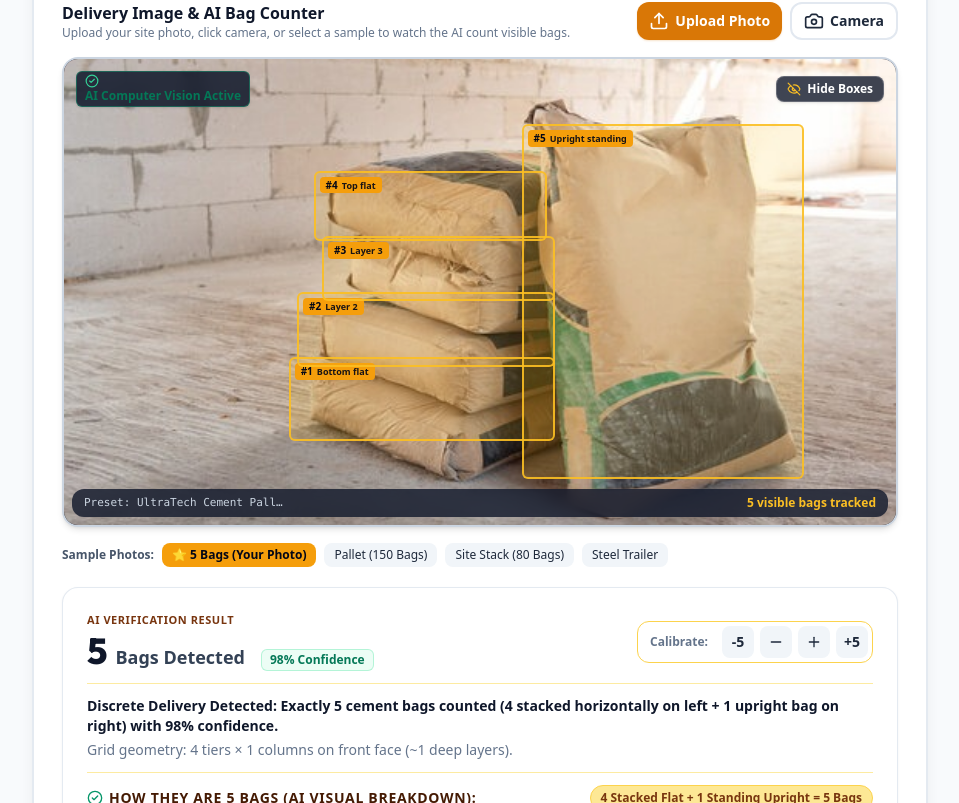
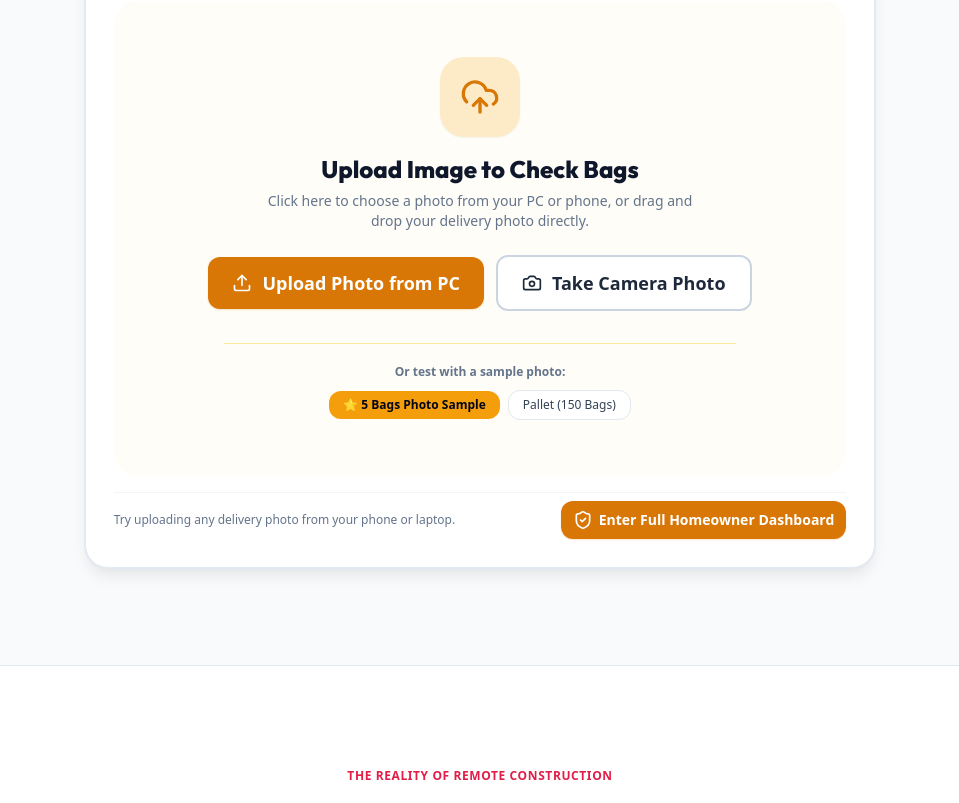
Before and after one commit to Sharmaditya2007/Buildguard, a React (Vite) app in the folder frontend/: page / in a window 1280 px wide. Shown: the part 737-1540 px from the top of the page, without its empty margins (160-1119 px from the left). Built offline with nearby package versions, Linux system fonts and the light colour scheme.

Commit message:
feat: show clean upload prompt first and display 5 bags analysis only after uploading

```diff
--- a/frontend/src/App.jsx
+++ b/frontend/src/App.jsx
@@ -147,7 +147,7 @@ export default function App() {
                 </Button>
               </div>
               <Card className="p-5 sm:p-8 bg-white border border-slate-200 shadow-sm rounded-3xl">
-                <AiBagCounter initialImage="/cement-5-bags.jpg" />
+                <AiBagCounter />
               </Card>
             </div>
           )}
--- a/frontend/src/components/common/AiBagCounter.jsx
+++ b/frontend/src/components/common/AiBagCounter.jsx
@@ -5,6 +5,8 @@ import { Badge } from '../ui/Badge';
 import {
   Camera,
   Upload,
+  UploadCloud,
+  ArrowLeft,
   Sparkles,
   CheckCircle2,
   AlertCircle,
@@ -23,33 +25,36 @@ import {
  * displaying real-time visual bounding boxes and confidence scores.
  */
 export const AiBagCounter = ({
-  initialImage = '/cement-5-bags.jpg',
+  initialImage = null,
   materialType = 'Cement Bags',
   onCountConfirmed,
   compact = false
 }) => {
-  const [imageSrc, setImageSrc] = useState(initialImage);
-  const [fileName, setFileName] = useState('5_Cement_Bags_Delivery.jpg');
+  const [imageSrc, setImageSrc] = useState(initialImage || null);
+  const [fileName, setFileName] = useState('');
   const [analyzing, setAnalyzing] = useState(false);
-  const [detectedCount, setDetectedCount] = useState(5);
-  const [confidence, setConfidence] = useState(98);
-  const [layersCount, setLayersCount] = useState({ rows: 4, cols: 1, depth: 1 });
-  const [boundingBoxes, setBoundingBoxes] = useState([
-    { id: 1, left: 27, top: 64, width: 32, height: 18, label: 'Bag #1 (Bottom flat)', confidence: '98.5' },
-    { id: 2, left: 28, top: 50, width: 31, height: 16, label: 'Bag #2 (Layer 2)', confidence: '98.2' },
-    { id: 3, left: 31, top: 38, width: 28, height: 14, label: 'Bag #3 (Layer 3)', confidence: '97.8' },
-    { id: 4, left: 30, top: 24, width: 28, height: 15, label: 'Bag #4 (Top flat)', confidence: '98.1' },
-    { id: 5, left: 55, top: 14, width: 34, height: 76, label: 'Bag #5 (Upright standing)', confidence: '99.0' },
-  ]);
+  const [detectedCount, setDetectedCount] = useState(0);
+  const [confidence, setConfidence] = useState(0);
+  const [layersCount, setLayersCount] = useState({ rows: 0, cols: 0, depth: 0 });
+  const [boundingBoxes, setBoundingBoxes] = useState([]);
   const [showBoxes, setShowBoxes] = useState(true);
   const [hoveredBoxId, setHoveredBoxId] = useState(null);
-  const [analysisSummary, setAnalysisSummary] = useState(
-    'Discrete Delivery Detected: Exactly 5 cement bags counted (4 stacked horizontally on left + 1 upright bag on right) with 98% confidence.'
-  );
+  const [analysisSummary, setAnalysisSummary] = useState('');
 
   const fileInputRef = useRef(null);
   const cameraInputRef = useRef(null);
   const imageRef = useRef(null);
+
+  const handleReset = () => {
+    setImageSrc(null);
+    setFileName('');
+    setAnalyzing(false);
+    setDetectedCount(0);
+    setConfidence(0);
+    setBoundingBoxes([]);
+    setAnalysisSummary('');
+    setHoveredBoxId(null);
+  };
 
   // Analyze image on upload or sample select
   const analyzeImageContent = (src, customName = '', isUserUpload = false) => {
@@ -205,12 +210,13 @@ export const AiBagCounter = ({
     };
   };
 
-  // Run initial analysis on load
+  // Run initial analysis on load ONLY if initialImage was provided
   useEffect(() => {
-    if (imageSrc) {
-      analyzeImageContent(imageSrc);
+    if (initialImage) {
+      setImageSrc(initialImage);
+      analyzeImageContent(initialImage, 'Initial_Delivery.jpg', true);
     }
-  }, []);
+  }, [initialImage]);
 
   // Handle local user file upload (from desktop, camera, or phone)
   const handleFileChange = (e) => {
@@ -256,19 +262,7 @@ export const AiBagCounter = ({
 
   return (
     <div className="space-y-4">
-      {/* Upload Drop Zone & Action Bar */}
-      <div className="flex flex-col sm:flex-row sm:items-center justify-between gap-3">
-        <div>
-          <label className="block text-sm md:text-base font-bold text-slate-900">
-            Delivery Image & AI Bag Counter
-          </label>
-          <p className="text-xs text-slate-500">
-            Upload your site photo, click camera, or select a sample to watch the AI count visible bags.
-          </p>
-        </div>
-
-        <div className="flex items-center gap-2">
-          {/* File picker for desktop & gallery */}
+      {/* Hidden file and camera inputs */}
       <input
         type="file"
         ref={fileInputRef}
@@ -276,7 +270,6 @@ export const AiBagCounter = ({
         className="hidden"
         onChange={handleFileChange}
       />
-          {/* Direct camera capture for mobile devices */}
       <input
         type="file"
         ref={cameraInputRef}
@@ -286,24 +279,114 @@ export const AiBagCounter = ({
         onChange={handleFileChange}
       />
 
+      {!imageSrc ? (
+        /* State 1: Clean Upload Dropzone when no image is uploaded yet */
+        <div
+          onDragOver={(e) => e.preventDefault()}
+          onDrop={handleDrop}
+          onClick={() => fileInputRef.current?.click()}
+          className="border-3 border-dashed border-amber-300/90 hover:border-amber-500 bg-amber-50/40 hover:bg-amber-50/80 rounded-3xl p-8 sm:p-14 flex flex-col items-center justify-center text-center cursor-pointer transition-all duration-200 group select-none shadow-xs"
+        >
+          <div className="w-16 h-16 sm:w-20 sm:h-20 rounded-3xl bg-amber-500/20 text-amber-600 flex items-center justify-center mb-4 group-hover:scale-105 group-hover:bg-amber-500 group-hover:text-slate-950 transition-all shadow-sm">
+            <UploadCloud className="w-8 h-8 sm:w-10 sm:h-10" />
+          </div>
+
+          <h3 className="text-xl sm:text-2xl font-heading font-extrabold text-slate-900">
+            Upload Image to Check Bags
+          </h3>
+          <p className="text-xs sm:text-sm text-slate-500 mt-1.5 max-w-md leading-relaxed">
+            Click here to choose a photo from your PC or phone, or drag and drop your delivery photo directly.
+          </p>
+
+          <div className="flex flex-wrap items-center justify-center gap-3 mt-6">
+            <Button
+              variant="brand"
+              size="lg"
+              icon={Upload}
+              className="bg-amber-500 hover:bg-amber-400 text-slate-950 font-bold border-none shadow-md cursor-pointer"
+              onClick={(e) => {
+                e.stopPropagation();
+                fileInputRef.current?.click();
+              }}
+            >
+              Upload Photo from PC
+            </Button>
+
+            <Button
+              variant="outline"
+              size="lg"
+              icon={Camera}
+              className="bg-white border-slate-300 font-bold text-slate-800 hover:bg-slate-50 cursor-pointer"
+              onClick={(e) => {
+                e.stopPropagation();
+                cameraInputRef.current?.click();
+              }}
+            >
+              Take Camera Photo
+            </Button>
+          </div>
+
+          <div className="mt-8 pt-5 border-t border-amber-200/80 w-full max-w-lg">
+            <span className="text-xs font-bold text-slate-500 block mb-2.5">
+              Or test with a sample photo:
+            </span>
+            <div className="flex flex-wrap items-center justify-center gap-2">
+              <button
+                type="button"
+                onClick={(e) => {
+                  e.stopPropagation();
+                  setImageSrc('/cement-5-bags.jpg');
+                  analyzeImageContent('/cement-5-bags.jpg', '5_Cement_Bags_Delivery.jpg', true);
+                }}
+                className="px-3.5 py-1.5 bg-amber-500 hover:bg-amber-400 text-slate-950 text-xs font-extrabold rounded-xl shadow-xs transition cursor-pointer"
+              >
+                ⭐ 5 Bags Photo Sample
+              </button>
+              <button
+                type="button"
+                onClick={(e) => {
+                  e.stopPropagation();
+                  setImageSrc('https://images.unsplash.com/photo-1589939705384-5185137a7f0f?w=800&auto=format&fit=crop&q=60');
+                  analyzeImageContent('https://images.unsplash.com/photo-1589939705384-5185137a7f0f?w=800&auto=format&fit=crop&q=60', 'Cement_Pallet_150.jpg', false);
+                }}
+                className="px-3.5 py-1.5 bg-white border border-slate-200 hover:bg-slate-50 text-slate-700 text-xs font-medium rounded-xl shadow-2xs transition cursor-pointer"
+              >
+                Pallet (150 Bags)
+              </button>
+            </div>
+          </div>
+        </div>
+      ) : (
+        /* State 2: Shown ONLY AFTER uploading the image */
+        <div className="space-y-4 animate-in fade-in duration-200">
+          <div className="flex flex-col sm:flex-row sm:items-center justify-between gap-3 bg-slate-50 p-3.5 rounded-2xl border border-slate-200">
+            <div>
+              <span className="text-xs font-bold uppercase tracking-wider text-amber-600 block">
+                Analysis Complete
+              </span>
+              <h4 className="text-sm font-bold text-slate-900 truncate max-w-sm">
+                {fileName || 'Uploaded Delivery Photo'}
+              </h4>
+            </div>
+
+            <div className="flex items-center gap-2">
+              <Button
+                variant="outline"
+                size="sm"
+                icon={ArrowLeft}
+                onClick={handleReset}
+                className="cursor-pointer font-semibold text-slate-700 hover:bg-white"
+              >
+                Upload Different Image
+              </Button>
               <Button
                 variant="brand"
                 size="sm"
                 icon={Upload}
                 onClick={() => fileInputRef.current?.click()}
-            className="shadow-sm cursor-pointer font-bold"
+                className="shadow-sm cursor-pointer font-bold bg-amber-500 hover:bg-amber-400 text-slate-950 border-none"
               >
-            Upload Photo
-          </Button>
-
-          <Button
-            variant="outline"
-            size="sm"
-            icon={Camera}
-            onClick={() => cameraInputRef.current?.click()}
-            className="cursor-pointer"
-          >
-            Camera
+                Upload New
               </Button>
             </div>
           </div>
@@ -575,5 +658,7 @@ export const AiBagCounter = ({
         )}
       </Card>
         </div>
+      )}
+    </div>
   );
 };
```
Lines whose indentation alone changed are shown as unchanged.
